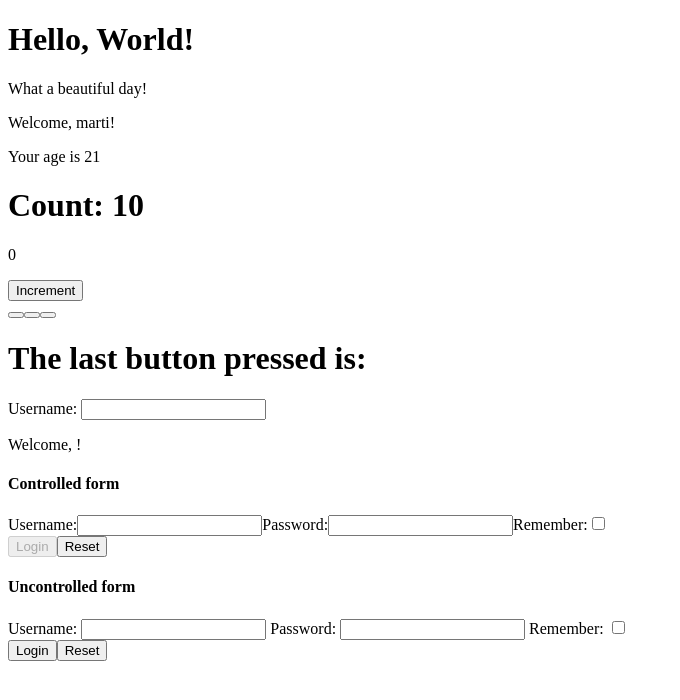
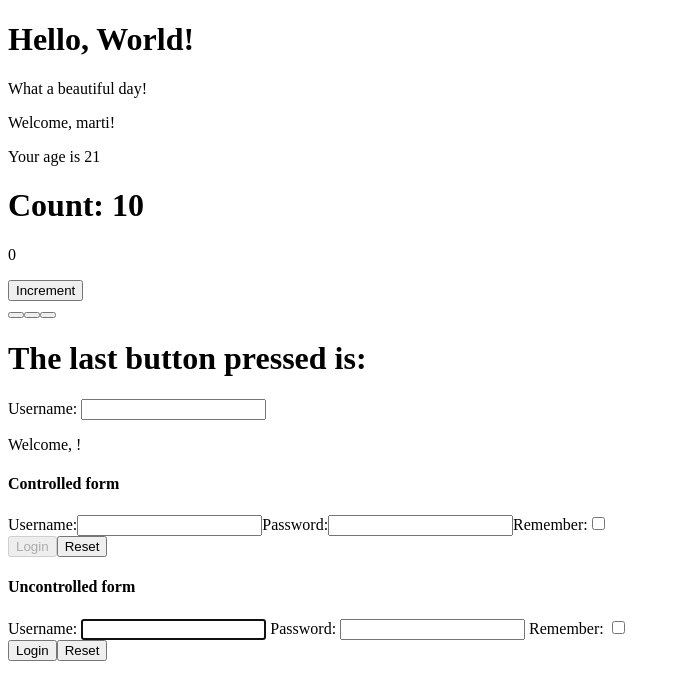
Before and after one commit to Martybb01/react-exercises, a React (Create React App) app: page / in a window 1280 px wide. Shown: the top 700 px of the page, without its empty margins (0-680 px from the left). Built offline with nearby package versions, Linux system fonts and the light colour scheme.

Commit message:
adding autofocus on username

```diff
--- a/src/UncontrolledLogin.js
+++ b/src/UncontrolledLogin.js
@@ -1,6 +1,11 @@
 import React from "react";
 
 export class UncontrolledLogin extends React.Component {
+  _autoFocusRef = React.createRef();
+
+  componentDidMount() {
+    this._autoFocusRef.current.focus();
+  }
   handleFormSubmit = (event) => {
     event.preventDefault();
 
@@ -16,7 +21,7 @@ export class UncontrolledLogin extends React.Component {
         <h4>Uncontrolled form</h4>
         <form onSubmit={this.handleFormSubmit}>
           <label>Username: </label>
-          <input name="username"></input>
+          <input name="username" ref={this._autoFocusRef}></input>
           <label> Password: </label>
           <input name="password" type="password"></input>
           <label> Remember: </label>
```
